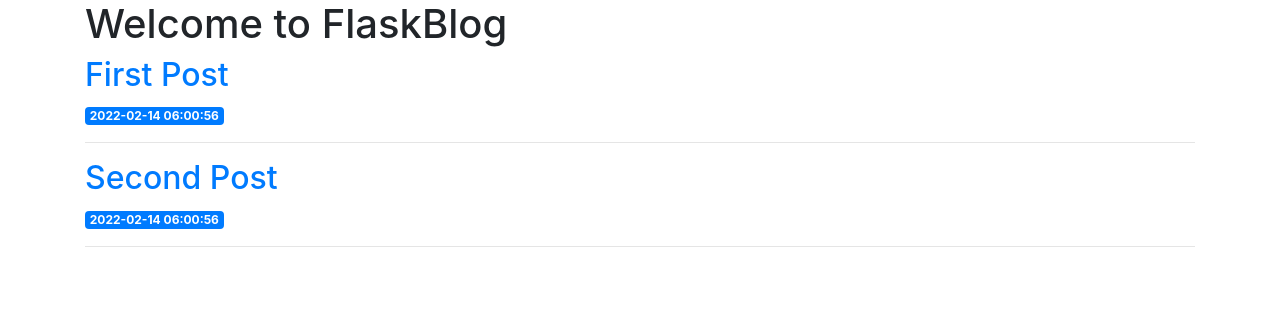
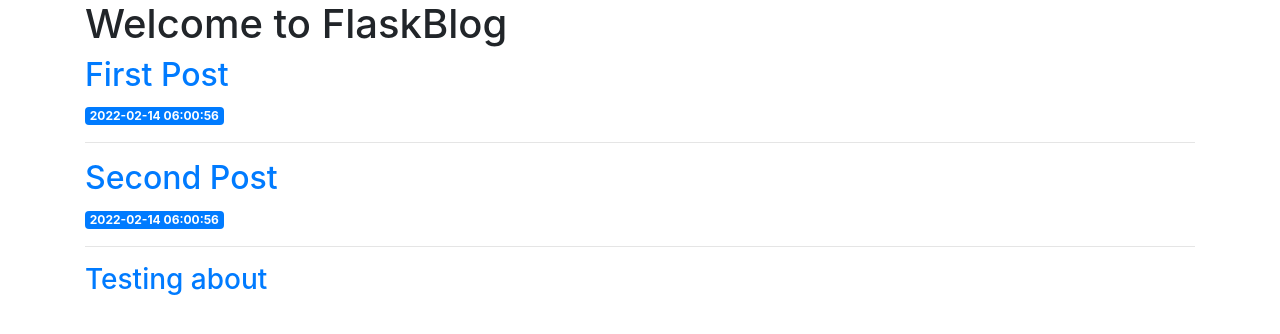
Before and after one commit to koolbuddhi/flask-blog-1, a Flask app: page / in a window 1280 px wide. Shown: the part 56-390 px from the top of the page. Run offline with Flask 2, Linux system fonts and the light colour scheme; data comes from the database, SQL or seed files in the repository; some libraries are stand-ins or nearby versions.

Commit message:
modified route links

```diff
--- a/templates/index.html
+++ b/templates/index.html
@@ -3,10 +3,15 @@
 {% block content %}
 <h1>{% block title %} Welcome to FlaskBlog {% endblock %}</h1>
 {% for post in posts %}
-<a href="#">
+<a href="{{ url_for('post', post_id=post['id']) }}">
     <h2>{{ post['title'] }}</h2>
 </a>
 <span class="badge badge-primary">{{ post['created'] }}</span>
 <hr>
 {% endfor %}
+
+<a href="{{ url_for('about')}}">
+    <h3>Testing about</h3>
+</a>
+
 {% endblock %}
```
